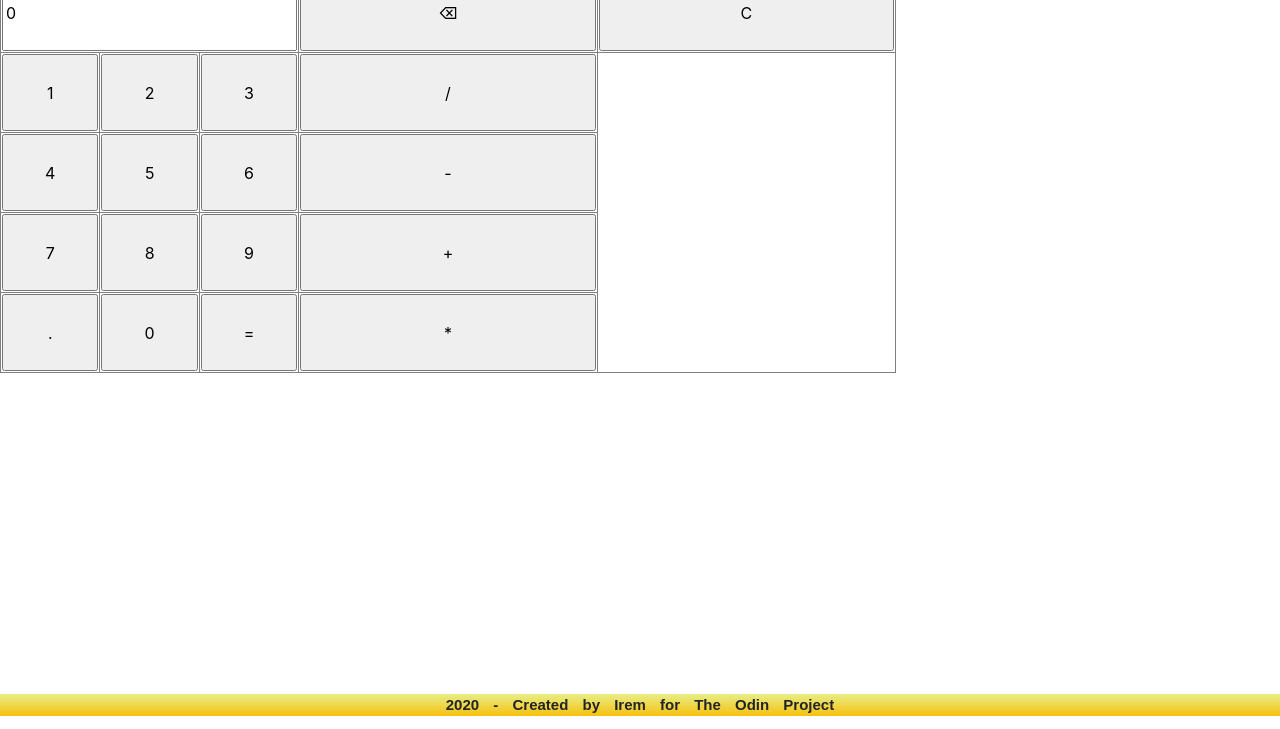
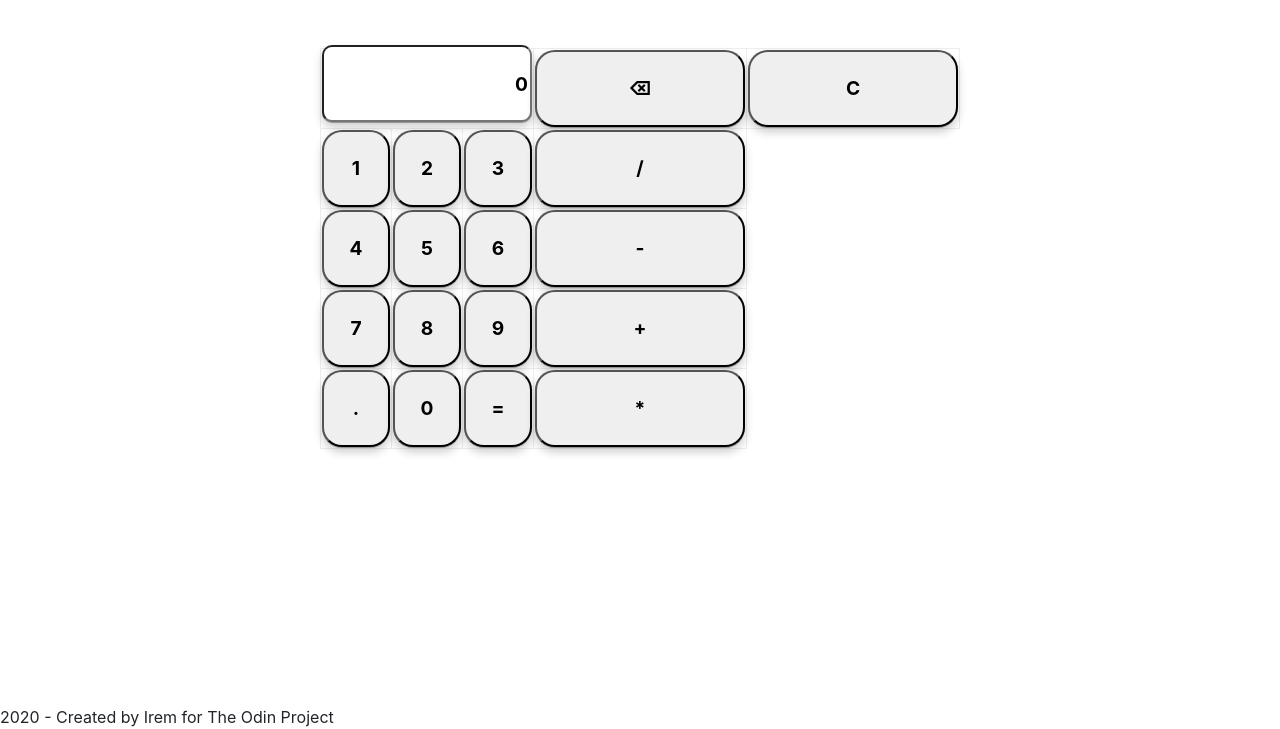
Before and after one commit to ergunirem/calculator, a plain HTML site: page index.html in a window 1280 px wide. Shown: the part 84-813 px from the top of the page. Drawn offline with nearby package versions, Linux system fonts and the light colour scheme.

Commit message:
styled the calculator, background, titles

```diff
--- a/style.css
+++ b/style.css
@@ -1,9 +1,14 @@
 /* TABLE */
 table {
     table-layout: fixed;
-    width: 70%;
-    /* display: flex; */
+    width: 50%;
+    margin-top: 5%;
+    margin-bottom: 20%;
+    margin-left: 25%;
+    margin-right: 25%;
     justify-content: center;
+    border: 5px;
+    border-radius: 10px;
 }
 
 table td {
@@ -11,23 +16,56 @@ table td {
     height: 80px;
 }
 
-table td input[type="button"],
+table td input[type="button"]{
+    width: 100%;
+    height: 100%;
+    font-weight: bold;
+    font-size: larger;
+    border-radius: 20px;
+    color: black;
+    box-shadow: 0 1px 0 0 rgba(0,0,0,0.3), 0 5px 10px 0 rgba(0,0,0,0.20);
+}
+
 table td input[type="text"] {
     width: 100%;
     height: 100%;
+    text-align: right;
+    font-size: larger;
+    font-weight: bold;
+    margin-bottom: 0.5em;
+    border-radius: 10px;
+    box-shadow: 0 1px 0 0 rgba(0,0,0,0.3), 0 5px 10px 0 rgba(0,0,0,0.20);
 }
 
+#operator {
+    color: blue;
+}
 
-/* FOOTER */
-footer {
-    position: fixed;
-    left: 0;
-    bottom: 0;
-    width: 100%;
+#delete {
+    color: red;
+}
+
+#equal {
+    color: green;
+}
+
+table td input[type="button"]:hover {
+    background-color: #494C5C;
+    color: red;
+}
+
+/* TITLE */
+h1 {
     text-align: center;
-    font-family: 'Rosario', sans-serif;
-    font-weight: bold;
-    font-size: 15px;
-    word-spacing: 10px;
-    background-image: linear-gradient(rgb(231, 238, 136), rgb(247, 192, 15));
+    text-shadow: 1px 1px #558ABB;
+    background-color: #F0F0F0;
+    padding-top: 20px;
 }
+
+h6 {
+    text-align: center;
+    margin-right: 20%;
+    margin-left: 40%;
+    text-shadow: 0.5px 0.5px #558ABB;
+    background-color: #F0F0F0;
+}
```
